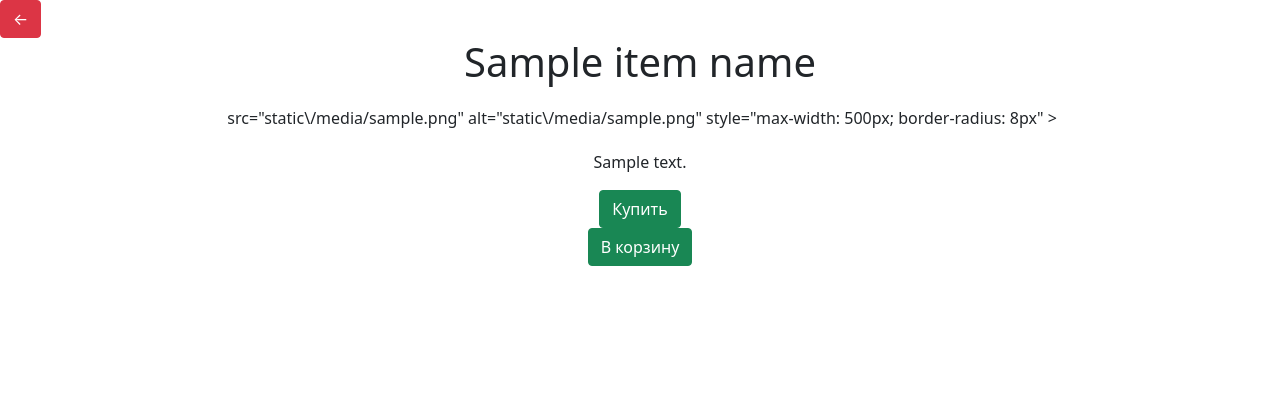
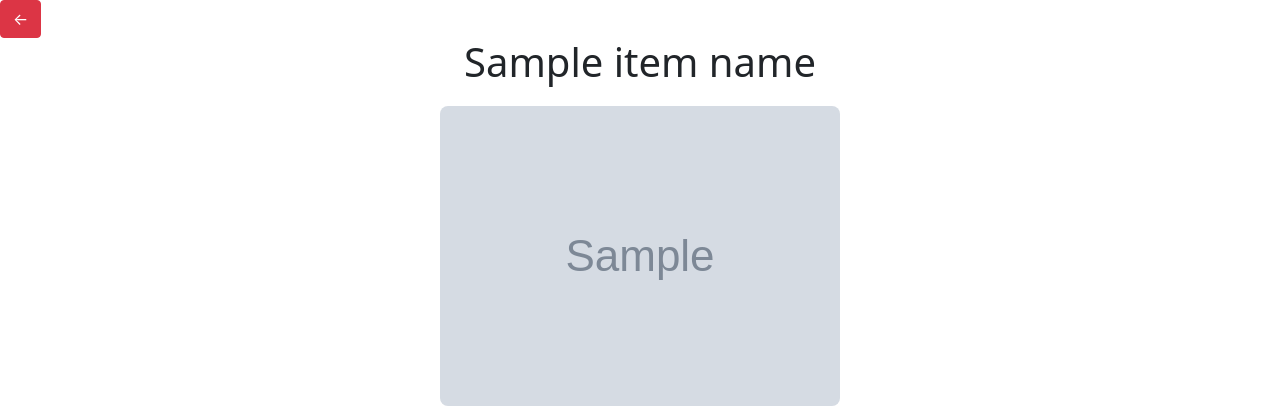
Before and after one commit to Chew1ek/WEB_Project, a Flask app: template SQL_alchemy/templates/item_desc.html in a window 1280 px wide. Shown: the part 91-511 px from the top of the page. Run offline with Flask 3, Linux system fonts and the light colour scheme; a user stored in the database is signed in; the template is opened without the code that fills it: most values are stand-ins (such as "Sample title", 1, 10 or a date in 2020); grey boxes marked "Sample" are stand-in pictures.

Commit message:
незначительно #2

```diff
--- a/SQL_alchemy/templates/item_desc.html
+++ b/SQL_alchemy/templates/item_desc.html
@@ -11,8 +11,8 @@
         <h1 style="text-align: center">{{ item_name }}</h1>
          {% if image_path %}
             <div style="text-align: center; margin: 20px 0">
-                <img                                <! попробовать \static\{{ image_path }} -->
-                    src="static\{{ image_path }}"
+                <img
+                    src="\static\{{ image_path }}"
                     alt="static\{{ image_path }}"
                     style="max-width: 500px; border-radius: 8px"
                 >
```
Also changed, not shown: SQL_alchemy/db/database.db.
